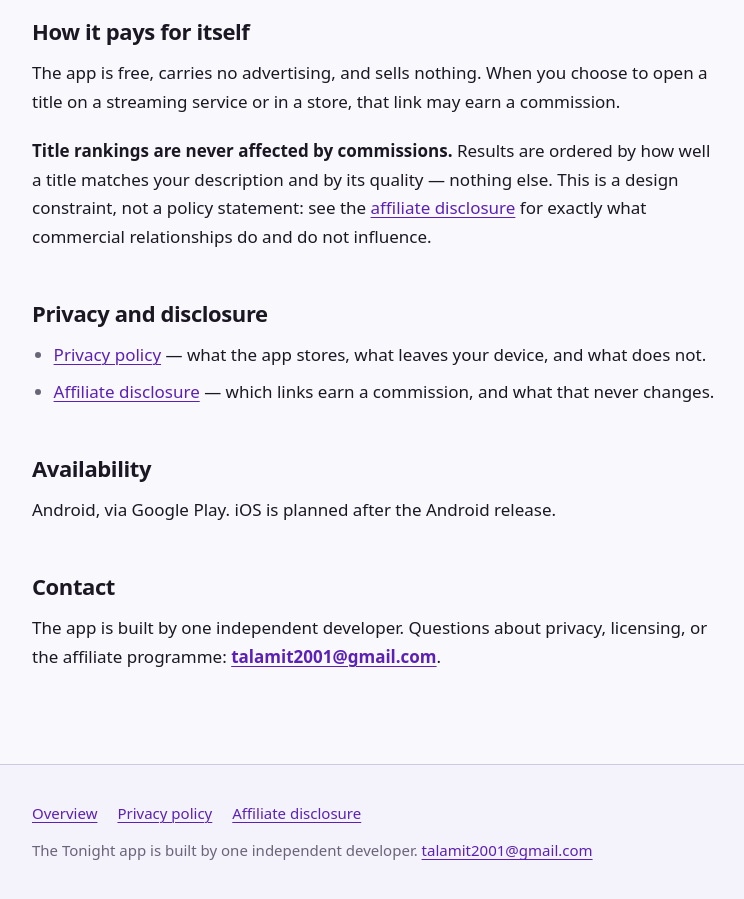
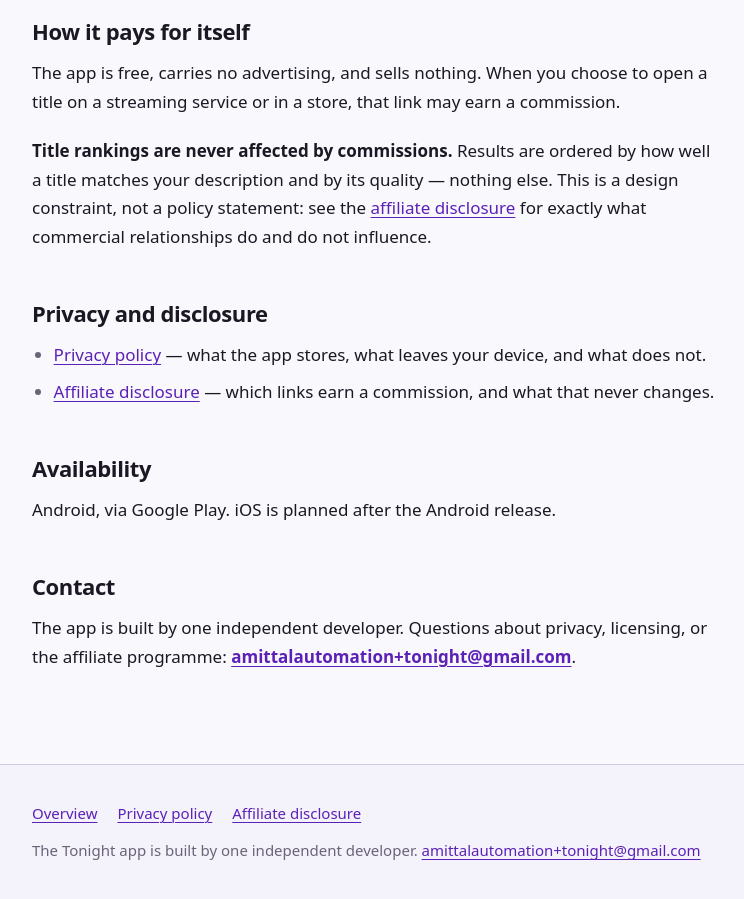
Before and after one commit to amittal2001/tonight-legal, a Jekyll site: the page built from index.md, in a window 1280 px wide and 900 px high, scrolled down 1588 px. Shown: the whole window, without its empty margins (264-1008 px from the left). Built offline with Jekyll 4.4.1, drawn with Linux system fonts in a browser that asks for light colours.

Commit message:
Use amittalautomation+tonight@gmail.com as the contact address
Co-Authored-By: Claude Opus 5.5 <noreply@anthropic.com>

```diff
--- a/_config.yml
+++ b/_config.yml
@@ -7,7 +7,7 @@ description: >-
 
 url: https://amittal2001.github.io
 baseurl: /tonight-legal
-contact_email: talamit2001@gmail.com
+contact_email: amittalautomation+tonight@gmail.com
 
 # No theme: `_layouts/default.html` and `assets/css/style.css` are the whole design,
 # so nothing here depends on an upstream theme's markup or class names.
--- a/index.md
+++ b/index.md
@@ -69,4 +69,4 @@ Android, via Google Play. iOS is planned after the Android release.
 ## Contact
 
 The app is built by one independent developer. Questions about privacy, licensing, or the affiliate
-programme: **[talamit2001@gmail.com](mailto:talamit2001@gmail.com)**.
+programme: **[amittalautomation+tonight@gmail.com](mailto:amittalautomation+tonight@gmail.com)**.
```
Also changed, not shown: disclosure.md (+1 -1 lines), privacy.md (+1 -1 lines).
